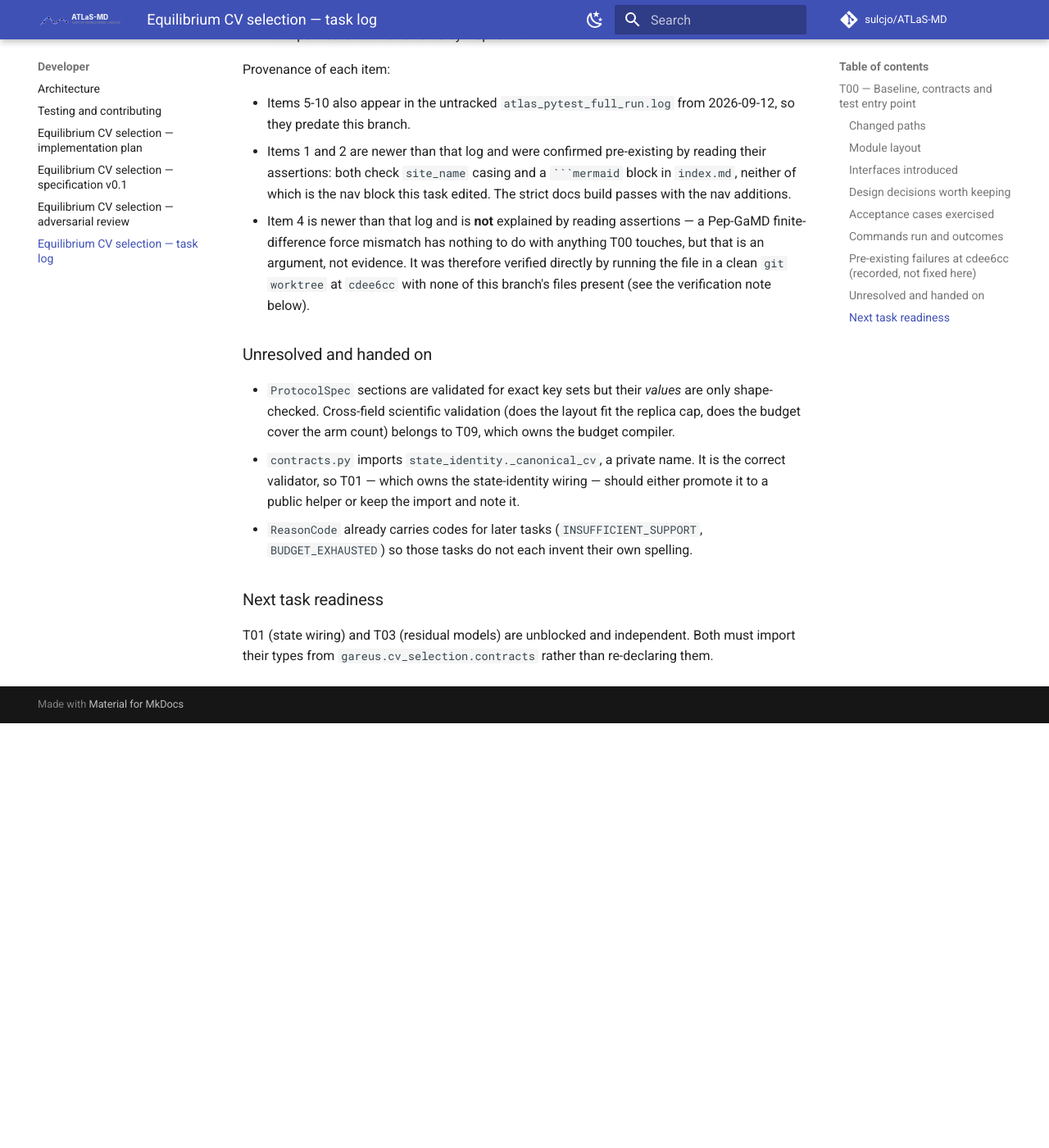
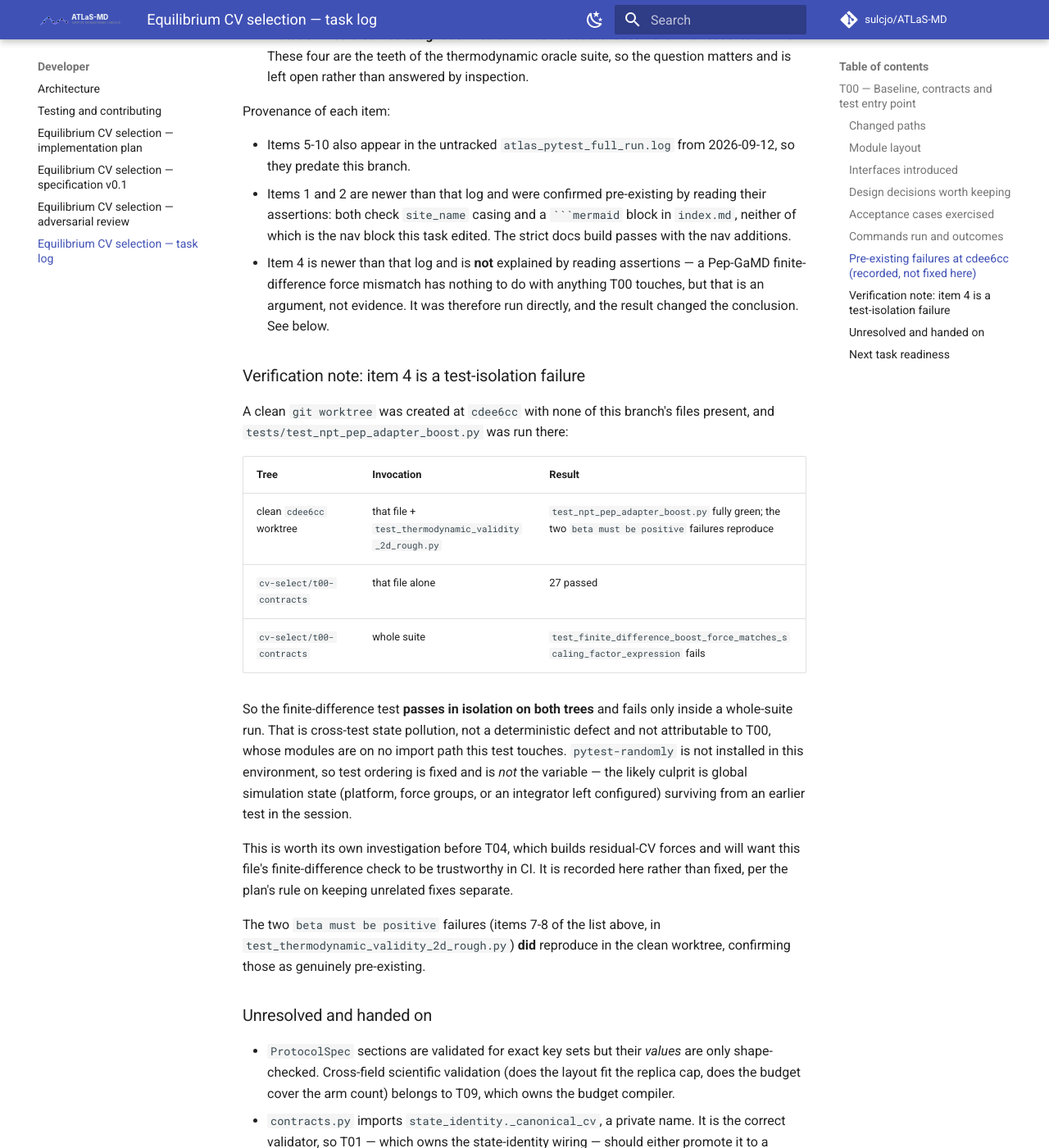
Before and after one commit to sulcjo/ATLaS-MD, an MkDocs documentation site: the page built from docs/atlas-md/developer/equilibrium-cv-task-log.md, in a window 1280 px wide and 1400 px high, scrolled down 4136 px. Shown: the whole window at 82% size. Built offline with MkDocs 1.6.1 and Material for MkDocs 9.7.7, drawn with Linux system fonts in a browser that asks for light colours; comment, search, counter and statistics services are not loaded; before the commit the page ends 5018 px from its top, so only the background shows below that; some of the changed text lies outside the part shown.

Commit message:
docs(cv-selection): record item 4 as a test-isolation failure, verified
Running the file rather than arguing about it changed the conclusion.
tests/test_npt_pep_adapter_boost.py is fully green in a clean git worktree at
cdee6cc and green in isolation on this branch (27 passed), yet
test_finite_difference_boost_force_matches_scaling_factor_expression fails
inside a whole-suite run. That is cross-test state pollution, not a
deterministic pre-existing defect.

The randomising test-order plugin is not installed in this environment, so test
ordering is fixed and is not the variable; the likely culprit is global
simulation state surviving an earlier test. Flagged for investigation before
T04, which builds residual-CV forces and needs this finite-difference check
trustworthy in CI.

The two `beta must be positive` failures in
test_thermodynamic_validity_2d_rough.py do reproduce in the clean worktree,
confirming those as genuinely pre-existing.

Co-Authored-By: Claude Opus 5 (1M context) <noreply@anthropic.com>
Claude-Session: https://claude.ai/code/session_013aWz4fLHeYTVPHTrH7Tcu1

`````diff
--- a/docs/atlas-md/developer/equilibrium-cv-task-log.md
+++ b/docs/atlas-md/developer/equilibrium-cv-task-log.md
@@ -118,7 +118,10 @@ None are touched by T00; the plan's task prompt keeps unrelated fixes separate.
 2. `test_atlas_md_docs.py::test_atlas_md_documents_rendered_diagrams_and_synthetic_harness` —
    `index.md` no longer contains a ```` ```mermaid ```` block.
 3. `test_example_configs.py::test_example_config_parses_without_unknown_keys[chignolin_genpept_contact_bias_sigma.yaml]` — `SystemExit: 2`.
-4. `test_npt_pep_adapter_boost.py::test_finite_difference_boost_force_matches_scaling_factor_expression` — finite-difference vs integrator expression mismatch.
+4. `test_npt_pep_adapter_boost.py::test_finite_difference_boost_force_matches_scaling_factor_expression` —
+   finite-difference vs integrator expression mismatch, **only when the whole
+   suite runs**. See the verification note below: this one is not a plain
+   pre-existing failure, it is a test-isolation failure.
 5. `test_package_smoke.py::test_tiny_lambda_ladder_run_completes_end_to_end_slow` —
    `ArrowInvalid` reading `parquet_manifest.json` as Parquet.
 6. `test_package_smoke.py::test_official_package_version_is_v07` — expects `0.8`,
@@ -143,9 +146,36 @@ Provenance of each item:
   strict docs build passes with the nav additions.
 * Item 4 is newer than that log and is **not** explained by reading assertions —
   a Pep-GaMD finite-difference force mismatch has nothing to do with anything
-  T00 touches, but that is an argument, not evidence. It was therefore verified
-  directly by running the file in a clean `git worktree` at `cdee6cc` with none
-  of this branch's files present (see the verification note below).
+  T00 touches, but that is an argument, not evidence. It was therefore run
+  directly, and the result changed the conclusion. See below.
+
+### Verification note: item 4 is a test-isolation failure
+
+A clean `git worktree` was created at `cdee6cc` with none of this branch's files
+present, and `tests/test_npt_pep_adapter_boost.py` was run there:
+
+| Tree | Invocation | Result |
+|---|---|---|
+| clean `cdee6cc` worktree | that file + `test_thermodynamic_validity_2d_rough.py` | `test_npt_pep_adapter_boost.py` fully green; the two `beta must be positive` failures reproduce |
+| `cv-select/t00-contracts` | that file alone | 27 passed |
+| `cv-select/t00-contracts` | whole suite | `test_finite_difference_boost_force_matches_scaling_factor_expression` fails |
+
+So the finite-difference test **passes in isolation on both trees** and fails
+only inside a whole-suite run. That is cross-test state pollution, not a
+deterministic defect and not attributable to T00, whose modules are on no import
+path this test touches. `pytest-randomly` is not installed in this environment,
+so test ordering is fixed and is *not* the variable — the likely culprit is
+global simulation state (platform, force groups, or an integrator left
+configured) surviving from an earlier test in the session.
+
+This is worth its own investigation before T04, which builds residual-CV forces
+and will want this file's finite-difference check to be trustworthy in CI. It is
+recorded here rather than fixed, per the plan's rule on keeping unrelated fixes
+separate.
+
+The two `beta must be positive` failures (items 7-8 of the list above, in
+`test_thermodynamic_validity_2d_rough.py`) **did** reproduce in the clean
+worktree, confirming those as genuinely pre-existing.
 
 ### Unresolved and handed on
 
`````
